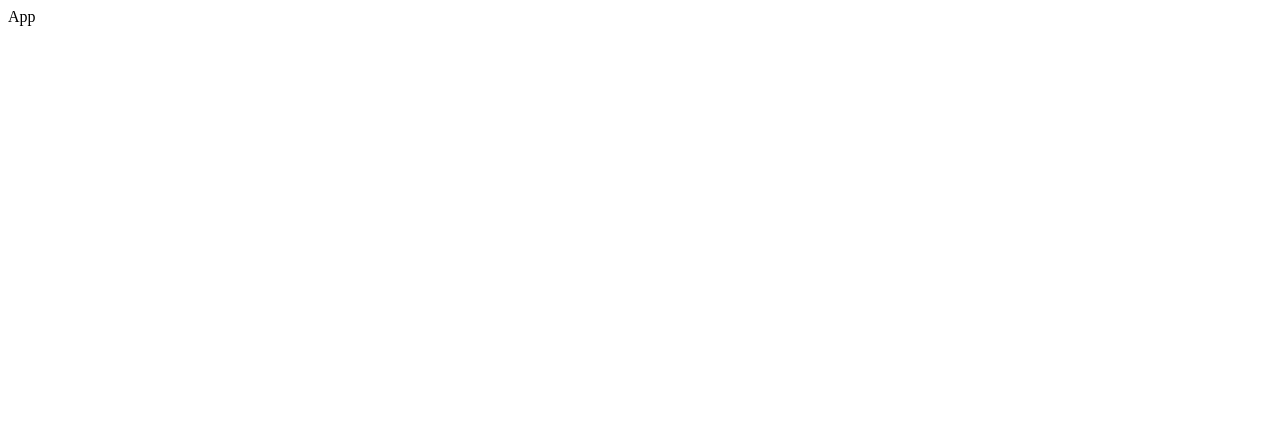
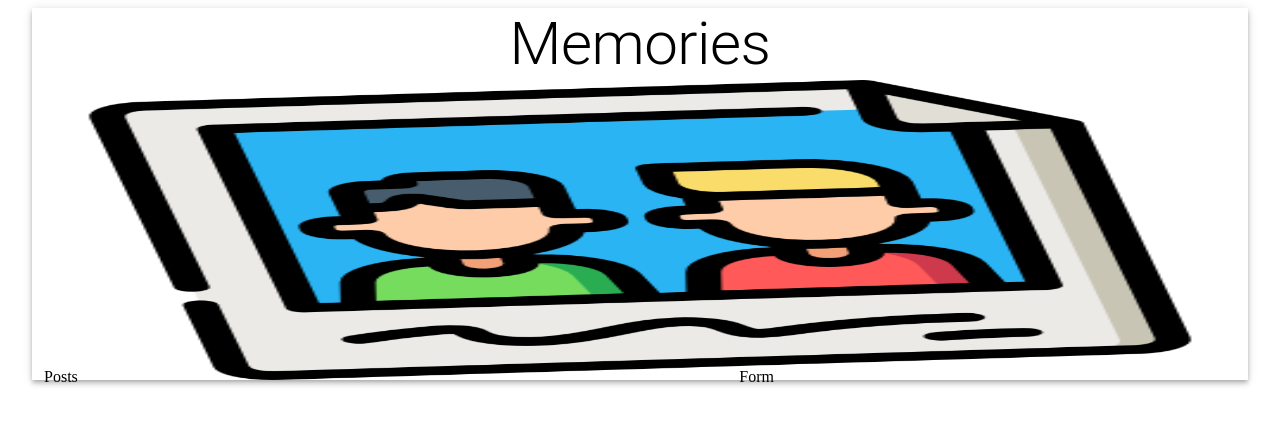
Before and after one commit to joffreynk/mern-project, a React (Create React App) app in the folder client/: page / in a window 1280 px wide. Shown: the top 424 px of the page. Built offline with nearby package versions, Linux system fonts and the light colour scheme.

Commit message:
add material ui and main components

```diff
--- a/client/src/App.js
+++ b/client/src/App.js
@@ -1,8 +1,33 @@
 import React from 'react'
+
+import { Container, Grow, AppBar, Grid, Typography } from '@material-ui/core';
+
+import memory from './images/memories.png'
+import Posts from './components/posts/Posts'
+import Form from './components/form/Form'
 
 function App() {
   return (
-    <div>App</div>
+    <Container maxWidth='lg'>
+      <AppBar position='static' color='inherit'>
+        <Typography variant='h2' align='center'>Memories</Typography>
+        <img src={memory} alt='memories' height='300'/>
+      </AppBar>
+
+      <Grow in>
+        <Container>
+          <Grid container justify="space-betwee" alignItems='scretch' spacing={3}>
+            <Grid xs={12} sm={7}>
+              <Posts />
+            </Grid>
+            <Grid xs={12} sm={4}>
+              <Form />
+            </Grid>
+          </Grid>
+        </Container>
+      </Grow>
+
+    </Container>
   )
 }
 
--- a/client/src/components/form/Form.js
+++ b/client/src/components/form/Form.js
@@ -0,0 +1,9 @@
+import React from 'react'
+
+function Form() {
+  return (
+    <div>Form</div>
+  )
+}
+
+export default Form
--- a/client/src/components/posts/Posts.js
+++ b/client/src/components/posts/Posts.js
@@ -0,0 +1,9 @@
+import React from 'react'
+
+function Posts() {
+  return (
+    <div>Posts</div>
+  )
+}
+
+export default Posts
```
Also changed, not shown: client/src/components/posts/post/Post.js (+9 -0 lines), client/src/images/memories.png (added), 1 other file (tests, documents, lock files or other folders).
